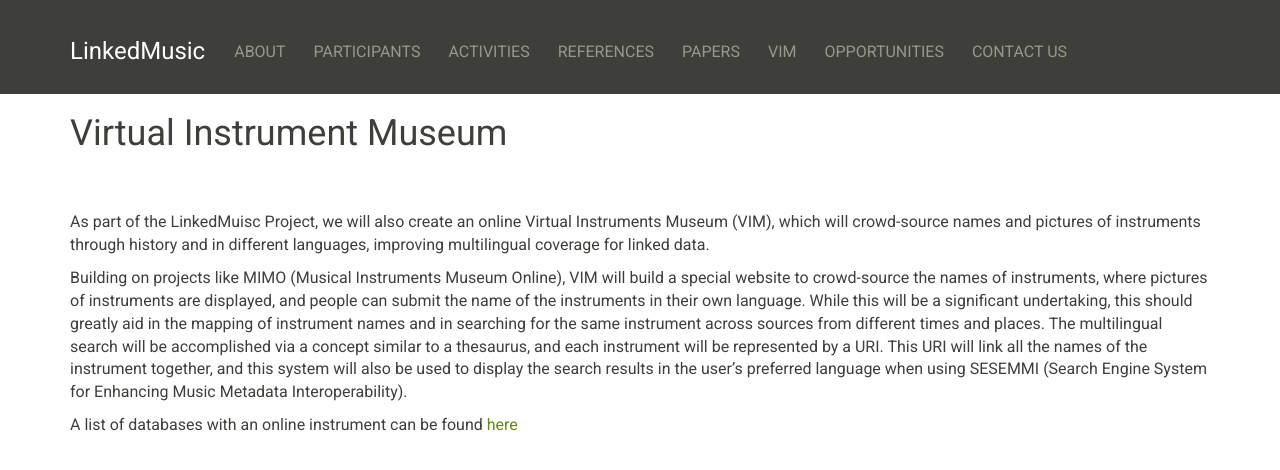
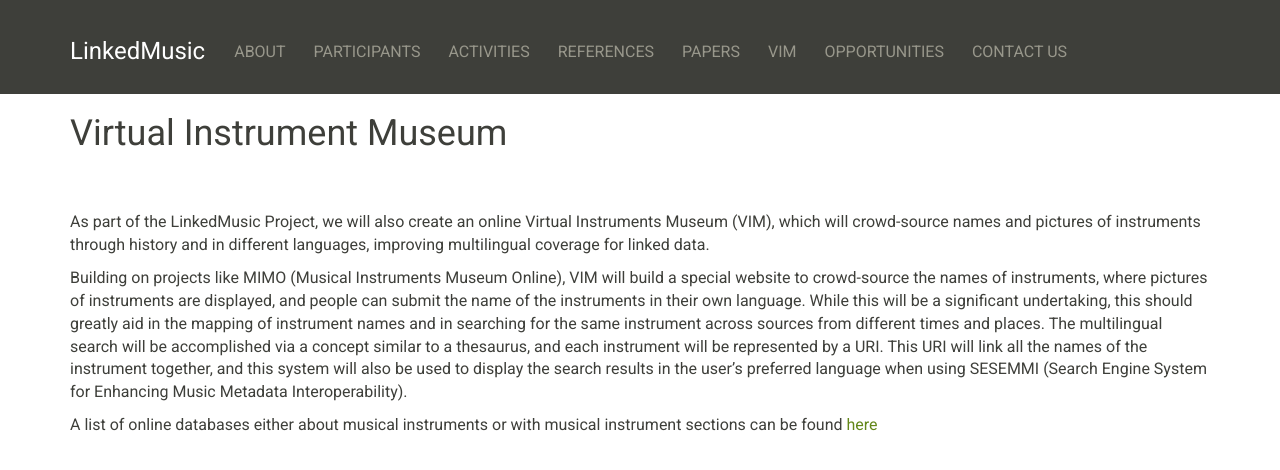
Before and after one commit to DDMAL/linkedmusic-website, a Jekyll site: the page built from vim.md, in a window 1280 px wide. Shown: the top 470 px of the page. Built offline with Jekyll 4.4.1, drawn with Linux system fonts in a browser that asks for light colours; nearby versions of some CDN libraries.

Commit message:
spelling fixes

```diff
--- a/vim.md
+++ b/vim.md
@@ -5,8 +5,8 @@
 
 ---
 
-As part of the LinkedMuisc Project, we will also create an online Virtual Instruments Museum (VIM), which will crowd-source names and pictures of instruments through history and in different languages, improving multilingual coverage for linked data.
+As part of the LinkedMusic Project, we will also create an online Virtual Instruments Museum (VIM), which will crowd-source names and pictures of instruments through history and in different languages, improving multilingual coverage for linked data.
 
 Building on projects like MIMO (Musical Instruments Museum Online), VIM will build a special website to crowd-source the names of instruments, where pictures of instruments are displayed, and people can submit the name of the instruments in their own language. While this will be a significant undertaking, this should greatly aid in the mapping of instrument names and in searching for the same instrument across sources from different times and places. The multilingual search will be accomplished via a concept similar to a thesaurus, and each instrument will be represented by a URI. This URI will link all the names of the instrument together, and this system will also be used to display the search results in the user's preferred language when using SESEMMI (Search Engine System for Enhancing Music Metadata Interoperability).
 
-A list of databases with an online instrument can be found [here](https://linkedmusic.ca/omid/)
+A list of online databases either about musical instruments or with musical instrument sections can be found [here](https://linkedmusic.ca/omid/)
```
